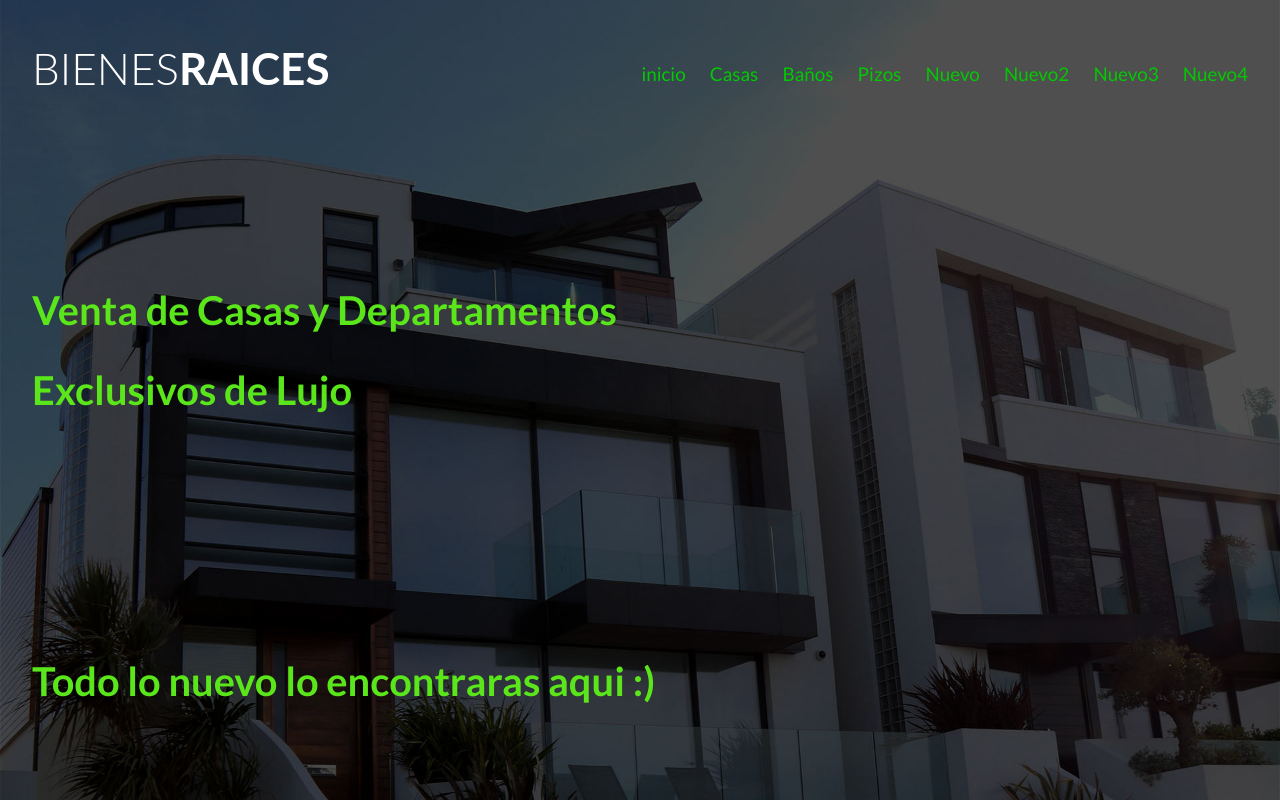
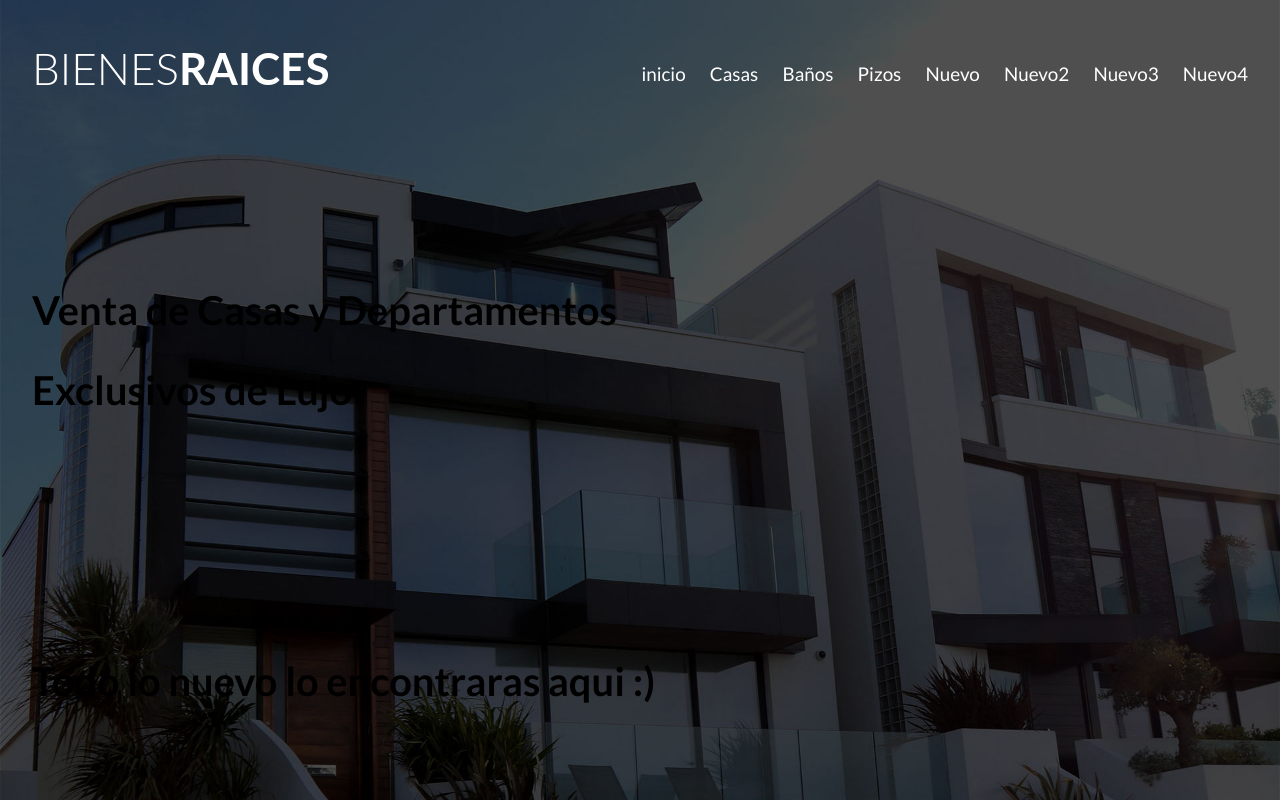
Before and after one commit to AlbertoNoriega/capagit, a plain HTML site: page index.html in a window 1280 px wide. Shown: the top 802 px of the page. Drawn offline with Linux system fonts and the light colour scheme.

Commit message:
Cambie los colores cutres del H1 y la navegacion crack!

```diff
--- a/css/styles.css
+++ b/css/styles.css
@@ -107,7 +107,7 @@ h4 {
     }
 }
 .contenido-header h1 {
-    color: rgb(90, 230, 26);
+    color: ffffff;
     padding-bottom: 2rem;
     max-width: 60rem;
     line-height: 2;
@@ -125,7 +125,7 @@ h4 {
 
 /*Navegacion*/
 .navegacion a {
-    color: rgb(4, 200, 4);
+    color: #ffffff;
     text-decoration: none;
     font-size: 2.2rem; /**= a 18px**/
     display: block;
```
